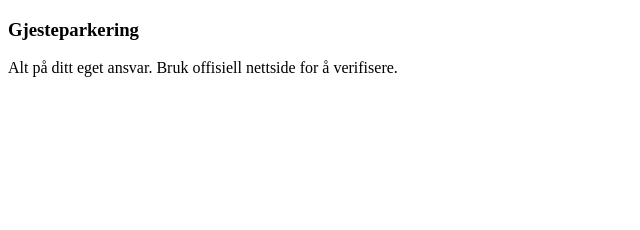
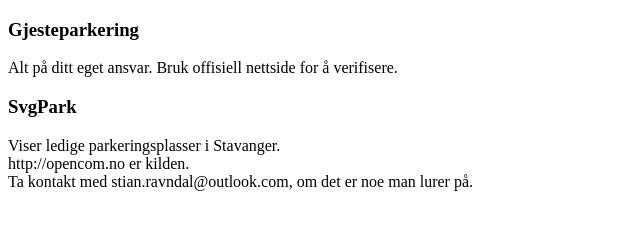
Before and after one commit to ravndaa/ravndaa.github.io, a plain HTML site: page index.html in a window 1280 px wide. Shown: the whole page, without its empty margins (0-640 px from the left). Drawn offline with Linux system fonts and the light colour scheme.

Commit message:
Update index.html

```diff
--- a/index.html
+++ b/index.html
@@ -6,7 +6,18 @@
     <title>Apps</title>
 </head>
 <body>
+    <div>
     <h3>Gjesteparkering</h3>
     <div>Alt på ditt eget ansvar. Bruk offisiell nettside for å verifisere.</div>
+        </div>
+    <div>
+    <h3>SvgPark</h3>
+    <div>Viser ledige parkeringsplasser  i Stavanger.</div>
+        <div>http://opencom.no er kilden.</div>
+        </div>
+
+    <div>
+        Ta kontakt med stian.ravndal@outlook.com, om det er noe man lurer på.
+    </div>
 </body>
 </html>
```
